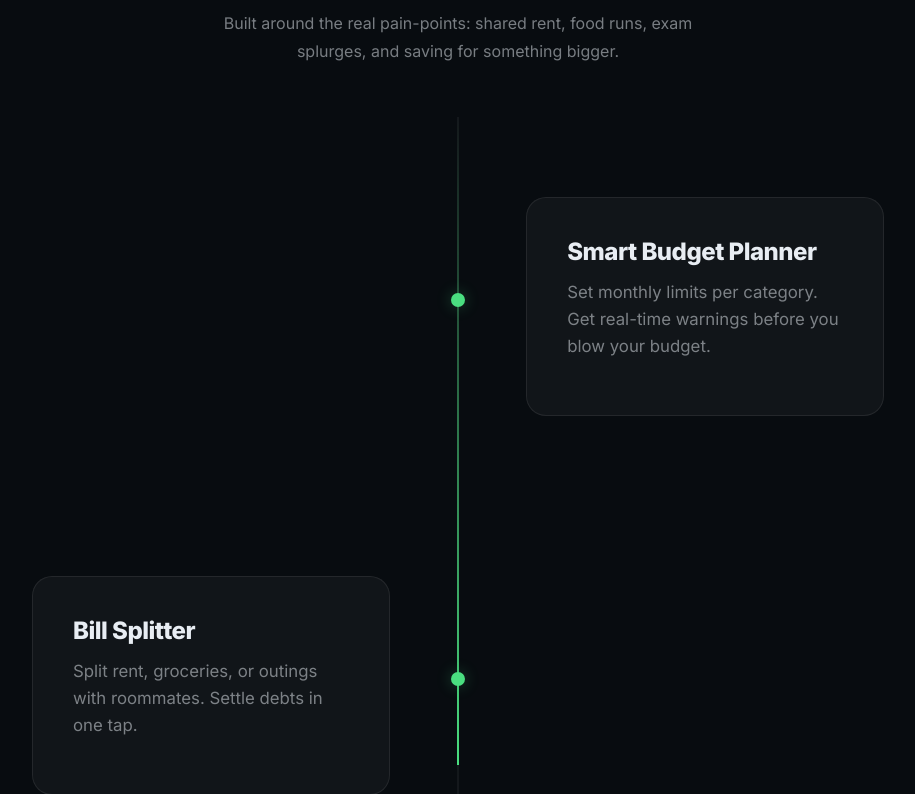
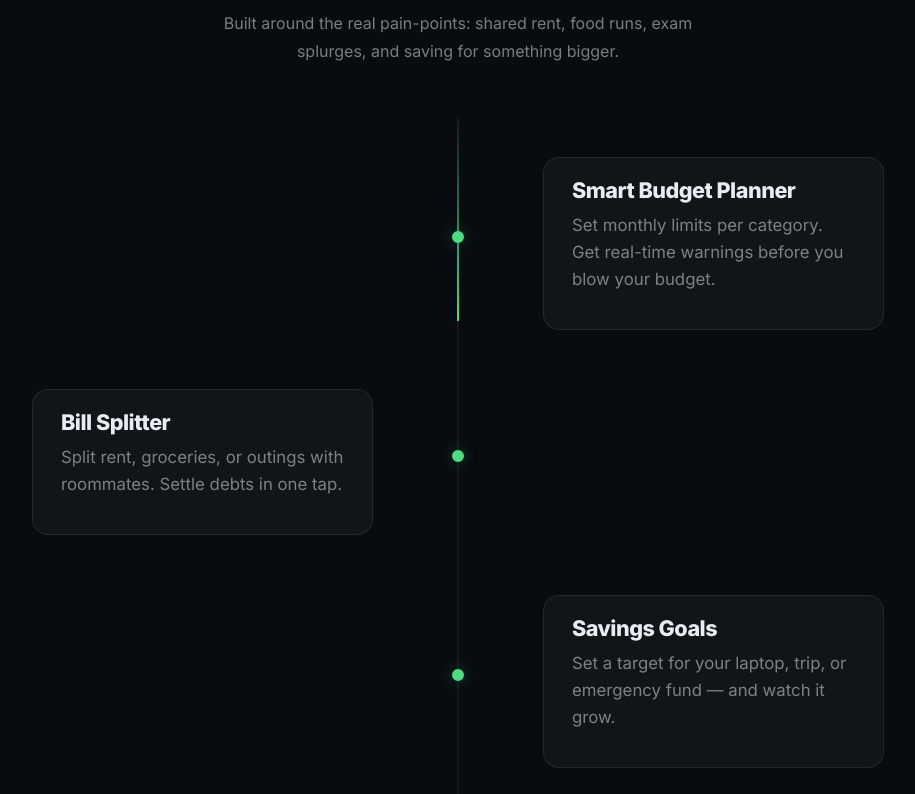
Before and after one commit to dhruv08varaiya/wealthwhiz, a React (Vite) app: page / in a window 1280 px wide. Shown: the part 1642-2436 px from the top of the page, without its empty margins (182-1097 px from the left). Built offline with nearby package versions, Linux system fonts and the light colour scheme; no server answers.

Commit message:
feat: Add new Neuralyn-style landing page with comprehensive styling and component structure.

```diff
--- a/src/pages/Landing/Landing.css
+++ b/src/pages/Landing/Landing.css
@@ -167,11 +167,13 @@
 }
 
 .n-nav.n-nav--scrolled {
-  height: 64px;
-  background: rgba(8, 12, 16, 0.85);
+  height: 60px;
+  background: rgba(8, 12, 16, 0.9);
   backdrop-filter: blur(20px);
   -webkit-backdrop-filter: blur(20px);
   border-bottom-color: var(--n-border);
+  margin-top: 0;
+  padding: 0 40px;
   box-shadow: 0 4px 32px rgba(0,0,0,0.4);
 }
 
@@ -540,10 +542,10 @@
 
 .n-curriculum {
   position: relative;
-  padding: 80px 0;
+  padding: 40px 0;
   display: flex;
   flex-direction: column;
-  gap: 160px; /* Large gap to allow scroll feeling */
+  gap: 60px; /* Reduced from 100px to 60px */
 }
 
 /* Central path line */
@@ -591,8 +593,8 @@
 .n-feat-node {
   position: absolute;
   left: 50%;
-  width: 14px;
-  height: 14px;
+  width: 12px;
+  height: 12px;
   background: #080C10;
   border: 2px solid rgba(255,255,255,0.1);
   border-radius: 50%;
@@ -608,40 +610,33 @@
 }
 
 .n-feat-content {
-  width: 42%;
+  width: 40%;
+  max-width: 400px; /* Slightly smaller max-width */
   background: var(--n-surface);
   border: 1px solid var(--n-border);
-  border-radius: 20px;
-  padding: 40px;
+  border-radius: 16px; /* Slightly smaller radius for smaller box */
+  padding: 20px 28px; /* Further reduced padding */
   backdrop-filter: blur(20px);
   position: relative;
   overflow: hidden;
+  transition: all 0.4s cubic-bezier(0.16, 1, 0.3, 1);
+  will-change: transform;
+  cursor: pointer;
 }
 
-/* "Loading" shimmer effect upon reveal */
-.n-feat-row--visible .n-feat-content::after {
-  content: "";
-  position: absolute;
-  inset: 0;
-  background: linear-gradient(
-    90deg,
-    transparent,
-    rgba(74, 222, 128, 0.05),
-    transparent
-  );
-  transform: translateX(-100%);
-  animation: shimmerReveal 1.5s ease-out forwards;
+.n-feat-content:hover {
+  transform: scale(1.03);
+  border-color: rgba(74, 222, 128, 0.4);
+  box-shadow: 0 20px 40px rgba(0,0,0,0.2), 0 0 20px rgba(74, 222, 128, 0.1);
+  z-index: 100; /* Ensure hovered card is on top */
 }
 
-@keyframes shimmerReveal {
-  0% { transform: translateX(-100%); }
-  100% { transform: translateX(100%); }
-}
+
 
 .n-feat-content__title {
-  font-size: 1.5rem;
+  font-size: 1.35rem; /* Slightly smaller font to fit tight box */
   font-weight: 800;
-  margin-bottom: 12px;
+  margin-bottom: 8px;
   color: var(--n-text);
   letter-spacing: -0.5px;
 }
--- a/src/pages/Landing/LandingPage.jsx
+++ b/src/pages/Landing/LandingPage.jsx
@@ -4,11 +4,11 @@ import './Landing.css';
 
 export default function LandingPage() {
   const features = [
-    { title: 'Smart Budget Planner', desc: 'Set monthly limits per category. Get real-time warnings before you blow your budget.', size: 'large' },
+    { title: 'Smart Budget Planner', desc: 'Set monthly limits per category. Get real-time warnings before you blow your budget.', size: 'standard' },
     { title: 'Bill Splitter', desc: 'Split rent, groceries, or outings with roommates. Settle debts in one tap.', size: 'standard' },
     { title: 'Savings Goals', desc: "Set a target for your laptop, trip, or emergency fund — and watch it grow.", size: 'standard' },
-    { title: 'Spending Analytics', desc: 'Visual charts that reveal where every rupee goes each week and month.', size: 'tall' },
-    { title: 'AI Finance Coach', desc: 'Personalized daily nudges and tips based on your actual spending patterns.', size: 'wide' },
+    { title: 'Spending Analytics', desc: 'Visual charts that reveal where every rupee goes each week and month.', size: 'standard' },
+    { title: 'AI Finance Coach', desc: 'Personalized daily nudges and tips based on your actual spending patterns.', size: 'standard' },
     { title: 'UPI Sync', desc: 'Auto-import transactions from any UPI app. Zero manual entry required.', size: 'standard' },
   ];
 
```
